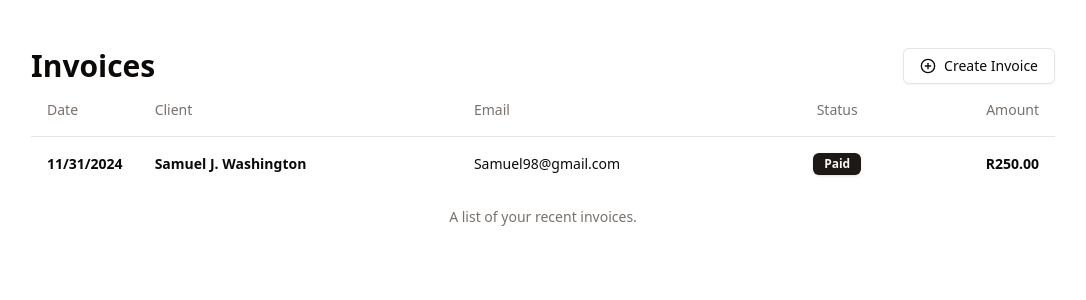
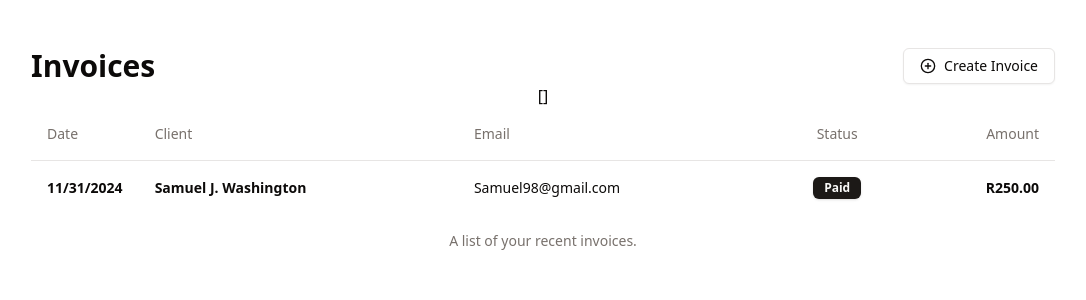
Before and after one commit to KH4NY0/sync, a Next.js app: page /dashboard in a window 1280 px wide. Shown: the top 300 px of the page, without its empty margins (97-1183 px from the left). Built offline with nearby package versions, Linux system fonts and the light colour scheme; no server answers; the database is empty.

Commit message:
install & configure Xata + Drizzle ORM

```diff
--- a/app/dashboard/page.tsx
+++ b/app/dashboard/page.tsx
@@ -1,3 +1,6 @@
+import { sql } from "drizzle-orm";
+import { db } from "@/db";
+
 import {
     Table,
     TableBody,
@@ -24,8 +27,9 @@ import {Label} from "@/components/ui/label";
 import {Input} from "@/components/ui/input";
 import {Textarea} from "@/components/ui/textarea";
 
+const Dashboard = async () => {
+    const results = await db.execute(sql`SELECT current_database()`)
 
-const Dashboard = () => {
     return (
         <div className="flex flex-col justify-center h-full text-center gap max-w-5xl mx-auto my-12">
             <div className="flex justify-between">
@@ -52,19 +56,23 @@ const Dashboard = () => {
 
                                         <form className="grid gap-4 max-w-xs">
                                             <div>
-                                                <Label htmlFor="name" className="block font-semibold text-sm mb-2">Client Name</Label>
+                                                <Label htmlFor="name" className="block font-semibold text-sm mb-2">Client
+                                                    Name</Label>
                                                 <Input id="name" name="name" type="text"/>
                                             </div>
                                             <div>
-                                                <Label htmlFor="email" className="block font-semibold text-sm mb-2">Client Email</Label>
+                                                <Label htmlFor="email" className="block font-semibold text-sm mb-2">Client
+                                                    Email</Label>
                                                 <Input id="email" name="email" type="email"/>
                                             </div>
                                             <div>
-                                                <Label htmlFor="amount" className="block font-semibold text-sm mb-2">Amount</Label>
+                                                <Label htmlFor="amount"
+                                                       className="block font-semibold text-sm mb-2">Amount</Label>
                                                 <Input id="amount" name="amount" type="text"/>
                                             </div>
                                             <div>
-                                                <Label htmlFor="description" className="block font-semibold text-sm mb-2">Description</Label>
+                                                <Label htmlFor="description"
+                                                       className="block font-semibold text-sm mb-2">Description</Label>
                                                 <Textarea id="description" name="description"></Textarea>
                                             </div>
                                         </form>
@@ -80,6 +88,8 @@ const Dashboard = () => {
                     </AlertDialog>
                 </p>
             </div>
+
+            { JSON.stringify(results) }
 
             <Table>
                 <TableCaption>A list of your recent invoices.</TableCaption>
--- /dev/null
+++ b/db/index.ts
@@ -0,0 +1,9 @@
+import { drizzle } from "drizzle-orm/node-postgres";
+import { Pool } from "pg";
+
+const pool = new Pool({
+    connectionString: process.env.XATA_DATABASE_URL,
+    max: 20
+})
+
+export const db = drizzle(pool)
--- a/package.json
+++ b/package.json
@@ -14,9 +14,11 @@
     "@radix-ui/react-slot": "^1.1.0",
     "class-variance-authority": "^0.7.1",
     "clsx": "^2.1.1",
+    "drizzle-orm": "^0.36.4",
     "framer-motion": "^11.11.17",
     "lucide-react": "^0.461.0",
     "next": "15.0.3",
+    "pg": "^8.13.1",
     "react": "19.0.0-rc-66855b96-20241106",
     "react-dom": "19.0.0-rc-66855b96-20241106",
     "tailwind-merge": "^2.5.5",
@@ -24,8 +26,10 @@
   },
   "devDependencies": {
     "@types/node": "^20",
+    "@types/pg": "^8.11.10",
     "@types/react": "^18",
     "@types/react-dom": "^18",
+    "drizzle-kit": "^0.28.1",
     "eslint": "^8",
     "eslint-config-next": "15.0.3",
     "postcss": "^8",
```
Also changed, not shown: 1 other file (tests, documents, lock files or other folders).
